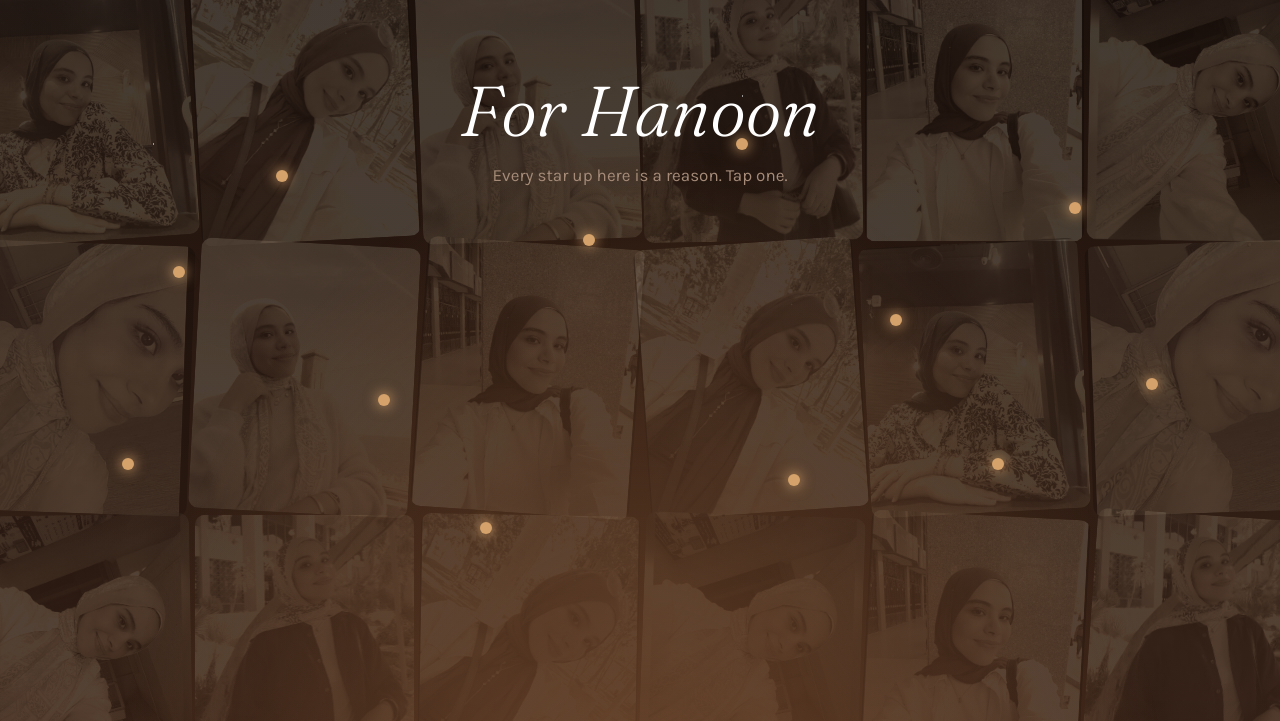
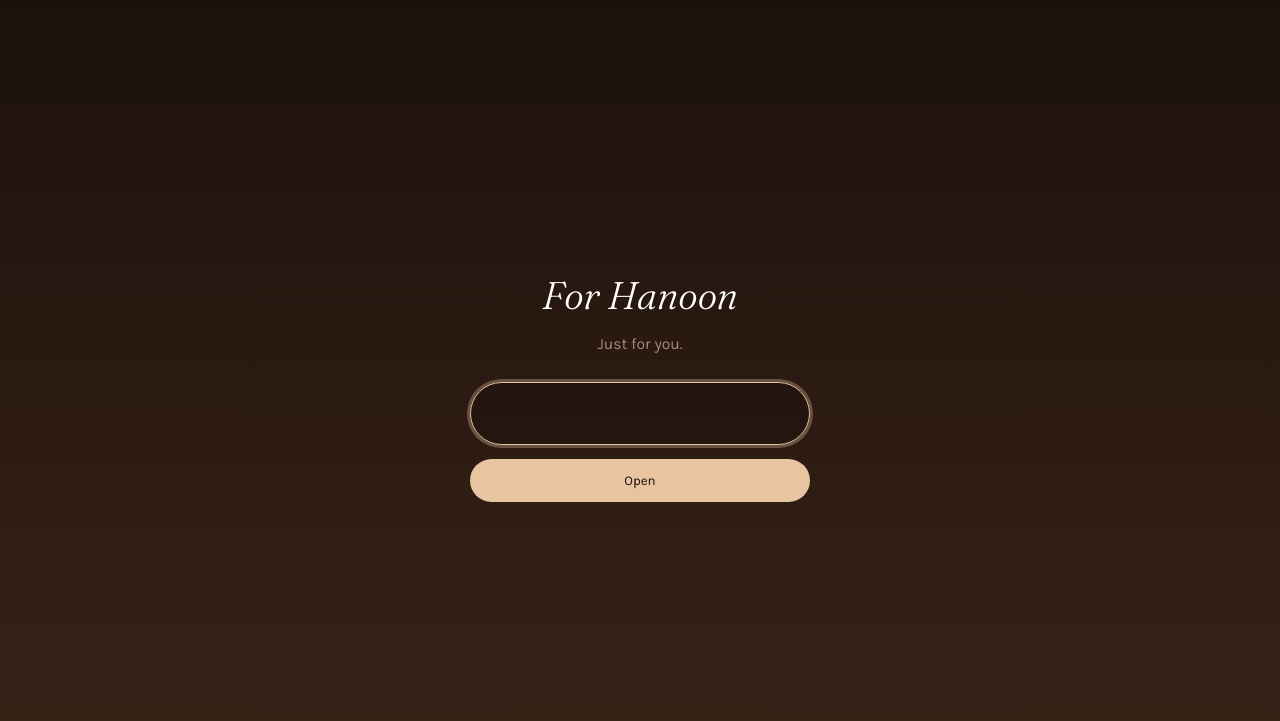
Before and after one commit to hanoon4live/hanoon4live.github.io, a plain HTML site: page index.html in a window 1280 px wide. Shown: the top 721 px of the page. Drawn offline with Linux system fonts and the light colour scheme.

Commit message:
Add files via upload

```diff
--- /dev/null
+++ b/gate.js
@@ -0,0 +1,73 @@
+/* Password gate for every page. Unlocks once per device, then stays unlocked.
+   The password is stored only as a hash. */
+(function () {
+  var HASH = '06e0fe6c349b6144d6a3857ea5c8299e132c25ac1c9460c20dfcfa96cdab48d4';
+  var KEY = 'hn_unlock';
+
+  var ok = false;
+  try { ok = localStorage.getItem(KEY) === HASH; } catch (e) {}
+  if (ok) return;
+
+  var root = document.documentElement;
+  root.style.visibility = 'hidden';
+
+  function sha(s) {
+    return crypto.subtle.digest('SHA-256', new TextEncoder().encode(s)).then(function (buf) {
+      return Array.prototype.map.call(new Uint8Array(buf), function (b) { return ('0' + b.toString(16)).slice(-2); }).join('');
+    });
+  }
+
+  function build() {
+    var st = document.createElement('style');
+    st.textContent =
+      '#gate{position:fixed;inset:0;z-index:99999;display:flex;align-items:center;justify-content:center;padding:24px;' +
+      'background:linear-gradient(#1c110c,#3b2418);font-family:"Karla",system-ui,-apple-system,"Segoe UI",sans-serif;color:#eadccf}' +
+      '#gate .box{width:100%;max-width:340px;text-align:center}' +
+      '#gate h1{margin:0 0 .4rem;font-family:"Fraunces",Georgia,serif;font-style:italic;font-weight:300;font-size:2.4rem;color:#fff}' +
+      '#gate p{margin:0 0 1.6rem;color:#a58b78;font-size:.98rem;line-height:1.5}' +
+      '#gate input{width:100%;font:inherit;font-size:1.3rem;letter-spacing:.3em;text-align:center;padding:14px 16px;border-radius:999px;' +
+      'border:1px solid #e8c4a0;background:#00000033;color:#fff;outline:none}' +
+      '#gate input:focus{box-shadow:0 0 0 3px #e8c4a055}' +
+      '#gate button{margin-top:14px;width:100%;font:500 1rem inherit;font-family:inherit;padding:14px;border-radius:999px;border:0;cursor:pointer;background:#e8c4a0;color:#1c110c}' +
+      '#gate button:focus-visible{outline:2px solid #fff;outline-offset:3px}' +
+      '#gate .err{min-height:1.4em;margin:12px 0 0;color:#e8c4a0;font-size:.95rem}' +
+      '#gate .box.shake{animation:gshake .35s}' +
+      '@keyframes gshake{25%{transform:translateX(-8px)}75%{transform:translateX(8px)}}' +
+      '@media (prefers-reduced-motion:reduce){#gate .box.shake{animation:none}}';
+    document.head.appendChild(st);
+
+    var g = document.createElement('div');
+    g.id = 'gate';
+    g.innerHTML =
+      '<div class="box"><h1>For Hanoon</h1>' +
+      '<p>Just for you.</p>' +
+      '<input id="gpw" type="password" inputmode="numeric" autocomplete="off" aria-label="Password">' +
+      '<button id="gbtn" type="button">Open</button>' +
+      '<div class="err" id="gerr" aria-live="polite"></div></div>';
+    document.body.appendChild(g);
+    document.body.style.overflow = 'hidden';
+    root.style.visibility = 'visible';
+
+    var inp = document.getElementById('gpw'), err = document.getElementById('gerr'), box = g.firstChild;
+
+    function unlock() {
+      if (!window.crypto || !crypto.subtle) { err.textContent = 'Please open this from the website link.'; return; }
+      sha('hanoon:' + inp.value.trim()).then(function (h) {
+        if (h === HASH) {
+          try { localStorage.setItem(KEY, HASH); } catch (e) {}
+          g.remove();
+          document.body.style.overflow = '';
+        } else {
+          err.textContent = 'Not quite. Try again.';
+          box.classList.remove('shake'); void box.offsetWidth; box.classList.add('shake');
+          inp.select();
+        }
+      });
+    }
+    document.getElementById('gbtn').addEventListener('click', unlock);
+    inp.addEventListener('keydown', function (e) { if (e.key === 'Enter') unlock(); });
+    inp.focus();
+  }
+
+  if (document.readyState === 'loading') document.addEventListener('DOMContentLoaded', build); else build();
+})();
--- a/index.html
+++ b/index.html
@@ -1,6 +1,7 @@
 <!DOCTYPE html>
 <html lang="en">
 <head>
+<script src="gate.js?v=2"></script>
 <meta charset="utf-8">
 <meta name="viewport" content="width=device-width, initial-scale=1, viewport-fit=cover">
 <title>For you</title>
@@ -221,6 +222,6 @@ document.getElementById('yes').addEventListener('click', function(){
   }
 });
 </script>
-<script src="collage.js" defer></script>
+<script src="collage.js?v=3" defer></script>
 </body>
 </html>
```
Also changed, not shown: messages.html (+2 -1 lines), us.html (+2 -1 lines).
